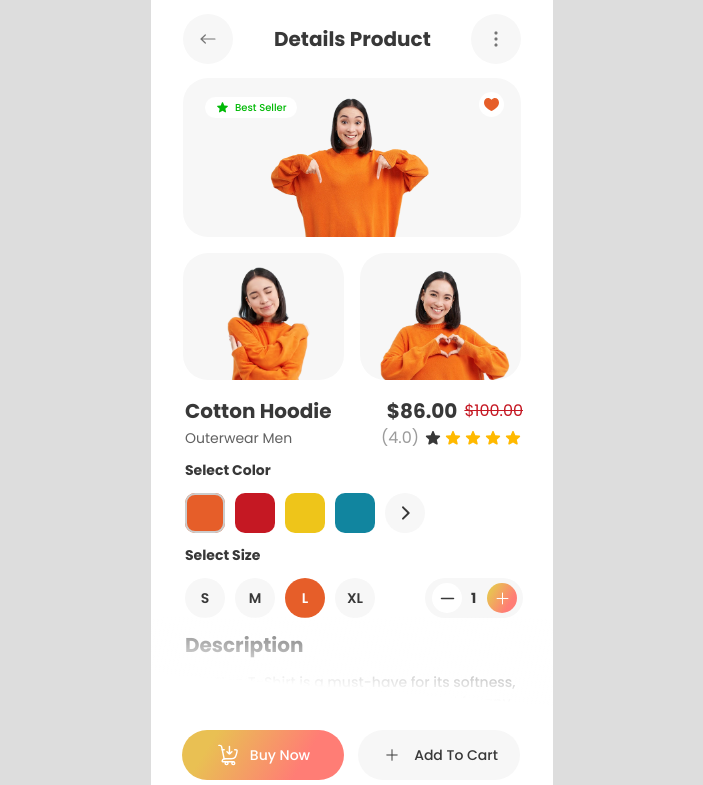
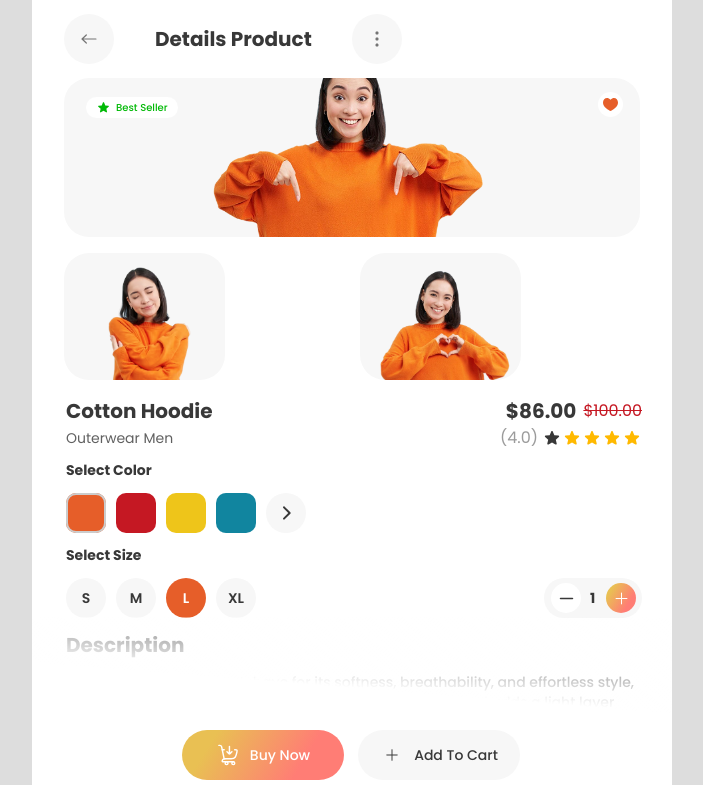
Before and after one commit to cakfan/detail-product-mobile, a website: page src/index.html in a window 1280 px wide. Shown: the top 785 px of the page, without its empty margins (288-991 px from the left). Drawn offline with Linux system fonts and the light colour scheme.

Commit message:
fix: max width

```diff
--- a/src/index.html
+++ b/src/index.html
@@ -8,7 +8,7 @@
     <link href="./output.css" rel="stylesheet" />
   </head>
   <body>
-    <main class="relative bg-background max-w-[402px] h-auto mx-auto">
+    <main class="relative bg-background max-w-[640px] h-auto mx-auto">
       <header class="px-8 py-3.5 flex items-center bg-background">
         <a
           href="#"
@@ -519,7 +519,7 @@
 
       <!-- bottom nav -->
       <div
-        class="fixed bottom-0 left-1/2 -translate-x-1/2 h-[183px] w-full max-w-[402px] bg-bottom-nav flex gap-3.5 items-end pl-[31px] pr-[33px] pb-5"
+        class="fixed bottom-0 left-1/2 -translate-x-1/2 h-[183px] w-full max-w-[640px] bg-bottom-nav flex justify-center gap-3.5 items-end pl-[31px] pr-[33px] pb-5"
       >
         <button
           type="button"
```
Also changed, not shown: src/output.css.
